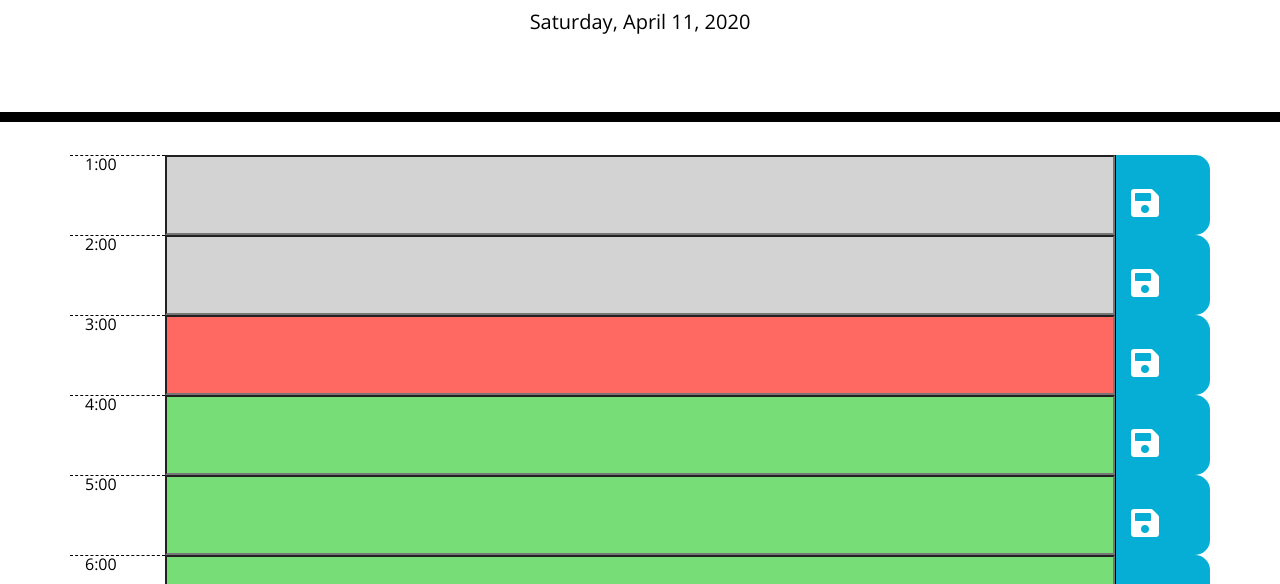
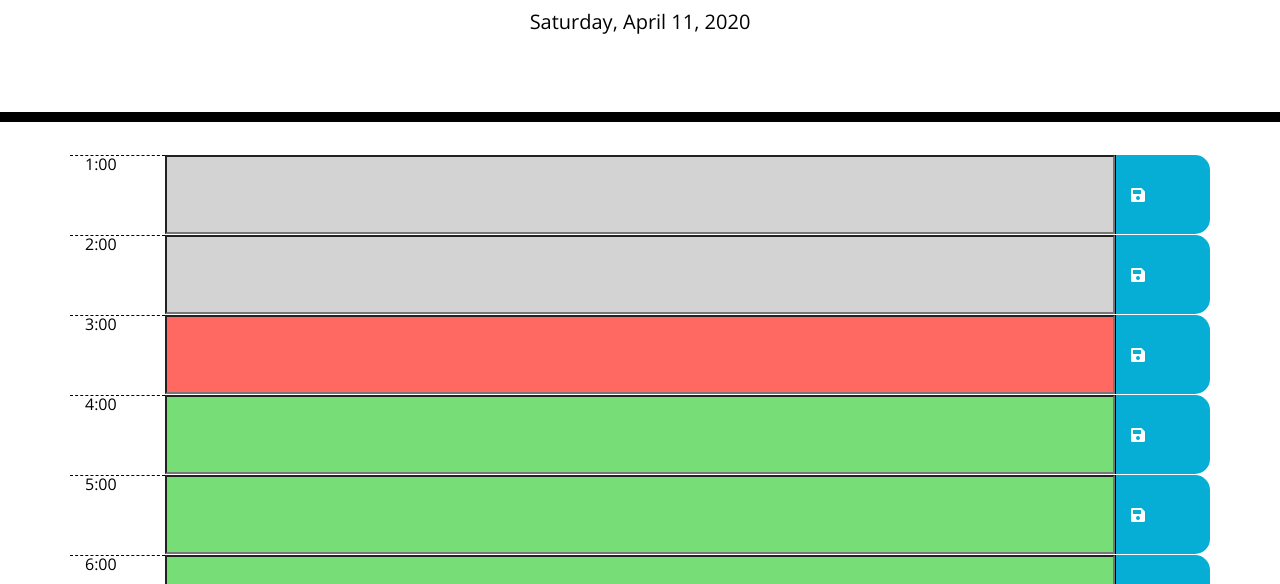
Before and after one commit to startanant/work-day-scheduler, a plain HTML site: page index.html in a window 1280 px wide. Shown: the part 182-766 px from the top of the page. Drawn offline with nearby package versions, Linux system fonts and the light colour scheme.

Commit message:
Updates CSS

```diff
--- a/scripts.js
+++ b/scripts.js
@@ -28,7 +28,7 @@ $(document).ready(function () {
                 <div class="col-1 hour">${i}:00</div>
                 <input id="hour${i}"class="col-10" type="text">
                 <div class="col-1 saveBtn" >
-                    <i class="fas fa-save fa-2x" onclick='saveEvent("${i}")'></i>
+                    <i class="fas fa-save" onclick='saveEvent("${i}")'></i>
                 </div>
             </div>
             `
--- a/style.css
+++ b/style.css
@@ -66,7 +66,7 @@ textarea{
 }
 
 .saveBtn i:hover {
-  font-size: 3em;
+  font-size: 2em;
   cursor: pointer;
   /* transition: all .3s ease-in-out;  */
 }
```
